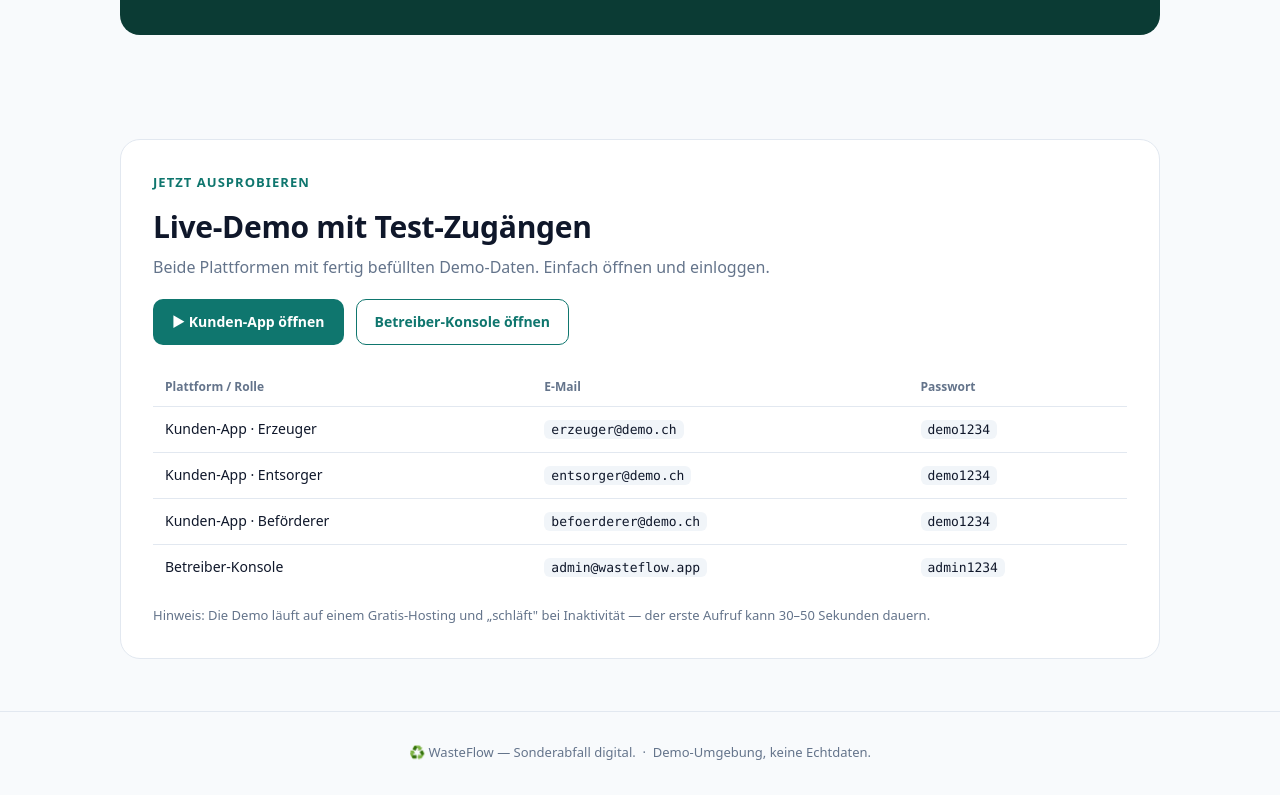
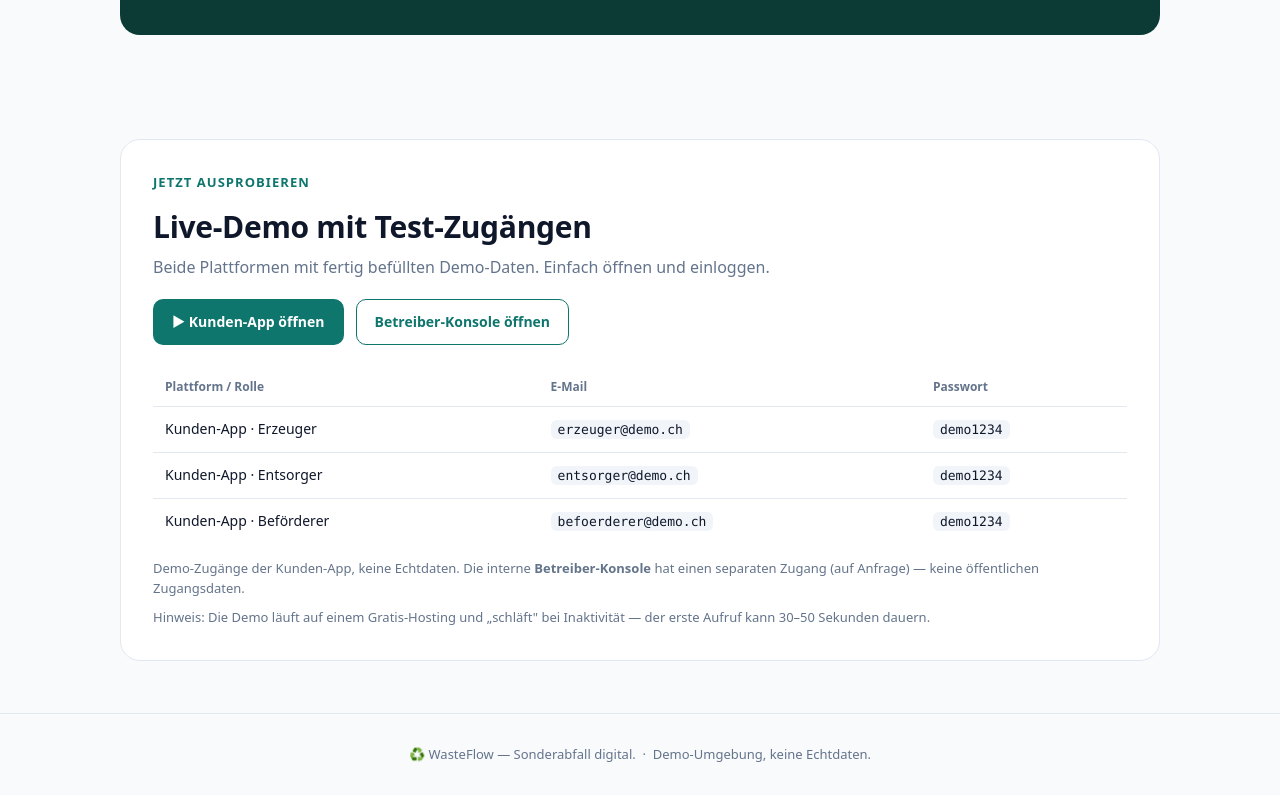
Before and after one commit to Codeer-12/wasteflow-landing, a plain HTML site: page index.html in a window 1280 px wide. Shown: the part 2143-2938 px from the top of the page. Drawn offline with Linux system fonts and the light colour scheme.

Commit message:
security: Betreiber-Zugangsdaten von der öffentlichen Landing entfernen
admin@wasteflow.app/admin1234 (Operator-Konsole) war öffentlich gelistet.
Row entfernt; Hinweis: Konsole-Zugang separat/auf Anfrage.

```diff
--- a/index.html
+++ b/index.html
@@ -166,10 +166,10 @@
             <tr><td>Kunden-App · Erzeuger</td><td><code>erzeuger@demo.ch</code></td><td><code>demo1234</code></td></tr>
             <tr><td>Kunden-App · Entsorger</td><td><code>entsorger@demo.ch</code></td><td><code>demo1234</code></td></tr>
             <tr><td>Kunden-App · Beförderer</td><td><code>befoerderer@demo.ch</code></td><td><code>demo1234</code></td></tr>
-            <tr><td>Betreiber-Konsole</td><td><code>admin@wasteflow.app</code></td><td><code>admin1234</code></td></tr>
           </tbody>
         </table>
-        <p style="color:var(--muted); font-size:13px; margin:16px 0 0;">Hinweis: Die Demo läuft auf einem Gratis-Hosting und „schläft" bei Inaktivität — der erste Aufruf kann 30–50 Sekunden dauern.</p>
+        <p style="color:var(--muted); font-size:13px; margin:14px 0 0;">Demo-Zugänge der Kunden-App, keine Echtdaten. Die interne <b>Betreiber-Konsole</b> hat einen separaten Zugang (auf Anfrage) — keine öffentlichen Zugangsdaten.</p>
+        <p style="color:var(--muted); font-size:13px; margin:8px 0 0;">Hinweis: Die Demo läuft auf einem Gratis-Hosting und „schläft" bei Inaktivität — der erste Aufruf kann 30–50 Sekunden dauern.</p>
       </div>
     </section>
   </main>
```
